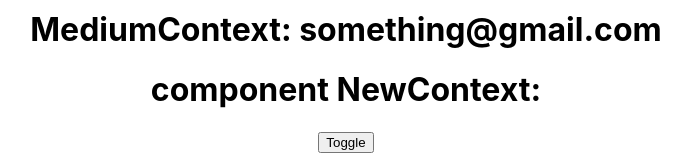
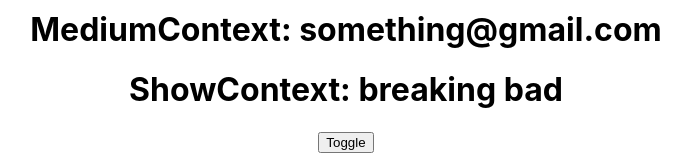
Before and after one commit to elahemortazavi/react-test, a React (Create React App) app: page / in a window 1280 px wide. Shown: the part 925-1085 px from the top of the page, without its empty margins (294-985 px from the left). Built offline with nearby package versions, Linux system fonts and the light colour scheme.

Commit message:
showContext done

```diff
--- a/src/App.js
+++ b/src/App.js
@@ -58,7 +58,7 @@
       </EmailContext.Provider>
 
       <TvShowContext.Provider value={show}>
-        <NewContext show={show} />
+        <ShowContext show={show} />
       </TvShowContext.Provider>
 
       <div>
--- a/src/ShowContext.js
+++ b/src/ShowContext.js
@@ -2,9 +2,10 @@
 import { TvShowContext } from "./App";
 
 const ShowContext = () => {
+    const show = useContext(TvShowContext)
     return (
         <div>
-
+            <h1>ShowContext: {show}</h1>
         </div>
     );
 };
```
